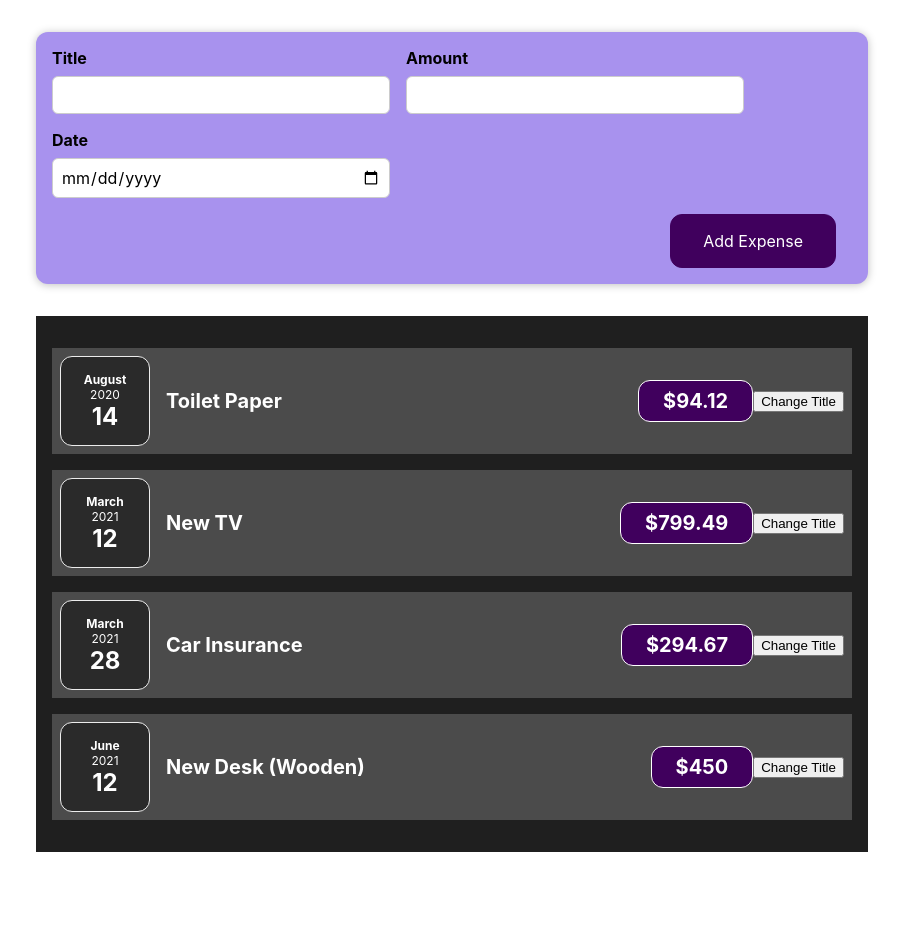
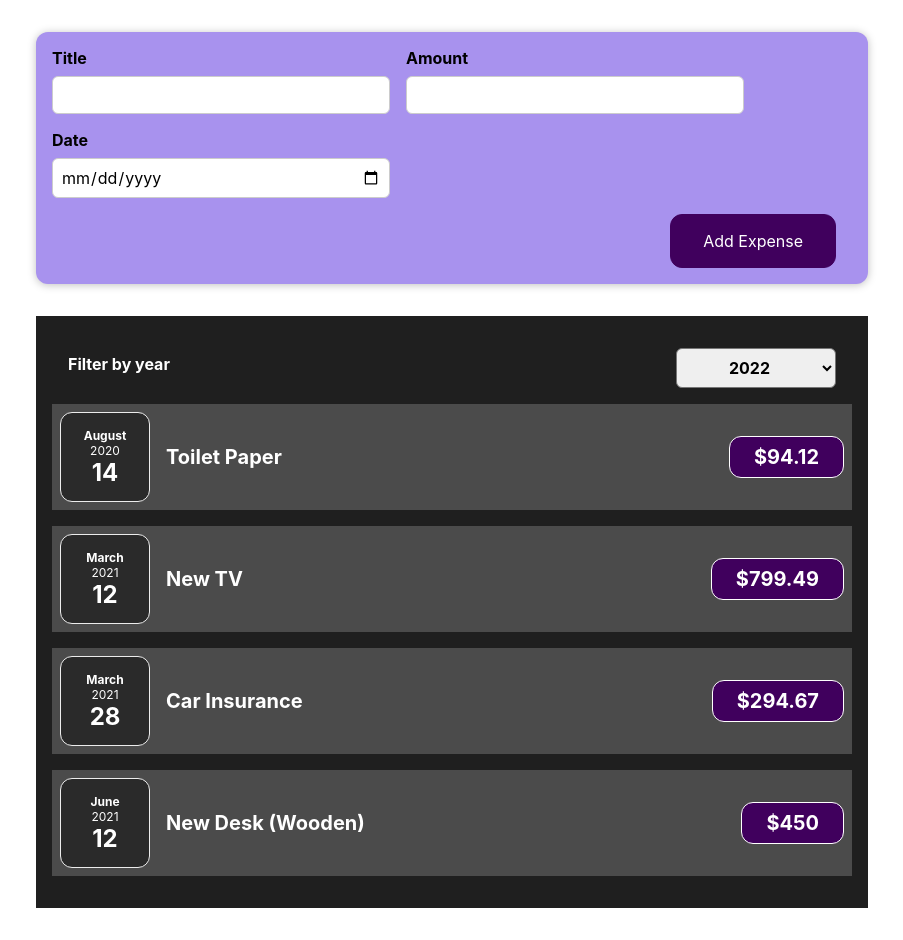
Before and after one commit to JustLivingg/react-complete-guide, a React (Create React App) app: page / in a window 1280 px wide. Shown: the whole page, without its empty margins (188-1091 px from the left). Before the commit the page ends 884 px from the top, so only its background shows below. Built offline with nearby package versions, Linux system fonts and the light colour scheme.

Commit message:
Working with Events and State.

```diff
--- a/src/components/Expenses/ExpenseItem.js
+++ b/src/components/Expenses/ExpenseItem.js
@@ -13,22 +13,21 @@ import React, { useState } from "react";
 
 const ExpenseItem = (props) => {
   // Must happen inside function.
-  const [title, setTitle] = useState(props.title);
+  // const [title, setTitle] = useState(props.title);
 
   // Naming conventions end with Handler. means its being called and attached by an event.
-  const clickHandler = () => {
-    setTitle("Updated!");
-    console.log(title);
-  };
+  // const clickHandler = () => {
+  //   setTitle("Updated!");
+  //   console.log(title);
+  // };
 
   return (
     <Card className="expense-item">
       <ExpenseDate data={props.data} />
       <div className="expense-item__description">
-        <h2>{title}</h2>
+        <h2>{props.title}</h2>
         <div className="expense-item__price">${props.amount}</div>
       </div>
-      <button onClick={clickHandler}>Change Title</button>
     </Card>
   );
 };
--- a/src/components/Expenses/Expenses.js
+++ b/src/components/Expenses/Expenses.js
@@ -1,10 +1,20 @@
 import ExpenseItem from "./ExpenseItem";
 import Card from "../UI/Card";
 import "./Expenses.css";
+import ExpensesFilter from "./ExpensesFilter";
+import { useState } from "react";
 
-function Expenses(props) {
+const Expenses = (props) => {
+
+  const [filteredYear, setFilteredYear] = useState('2022');
+
+  const filterChangeHandler = selectedYear => {
+    setFilteredYear(selectedYear);
+  };
+
   return (
     <Card className="expenses">
+      <ExpensesFilter selected={filteredYear} onChangeFilter={filterChangeHandler}/>
       <ExpenseItem
         title={props.items[0].title}
         amount={props.items[0].amount}
--- /dev/null
+++ b/src/components/Expenses/ExpensesFilter.css
@@ -0,0 +1,24 @@
+.expenses-filter {
+  color: white;
+  padding: 0 1rem;
+}
+
+.expenses-filter__control {
+  display: flex;
+  width: 100%;
+  align-items: center;
+  justify-content: space-between;
+  margin: 1rem 0;
+}
+
+.expenses-filter label {
+  font-weight: bold;
+  margin-bottom: 0.5rem;
+}
+
+.expenses-filter select {
+  font: inherit;
+  padding: 0.5rem 3rem;
+  font-weight: bold;
+  border-radius: 6px;
+}
--- /dev/null
+++ b/src/components/Expenses/ExpensesFilter.js
@@ -0,0 +1,24 @@
+import React from "react";
+import "./ExpensesFilter.css";
+
+const ExpensesFilter = (props) => {
+  const dropdownChangeHandler = (event) => {
+    props.onChangeFiliter(event.target.value);
+  };
+
+  return (
+    <div className="expenses-filter">
+      <div className="expenses-filter__control">
+        <label>Filter by year</label>
+        <select value={props.selected} onChange={dropdownChangeHandler}>
+          <option value="2022">2022</option>
+          <option value="2021">2021</option>
+          <option value="2020">2020</option>
+          <option value="2019">2019</option>
+        </select>
+      </div>
+    </div>
+  );
+};
+
+export default ExpensesFilter;
```
